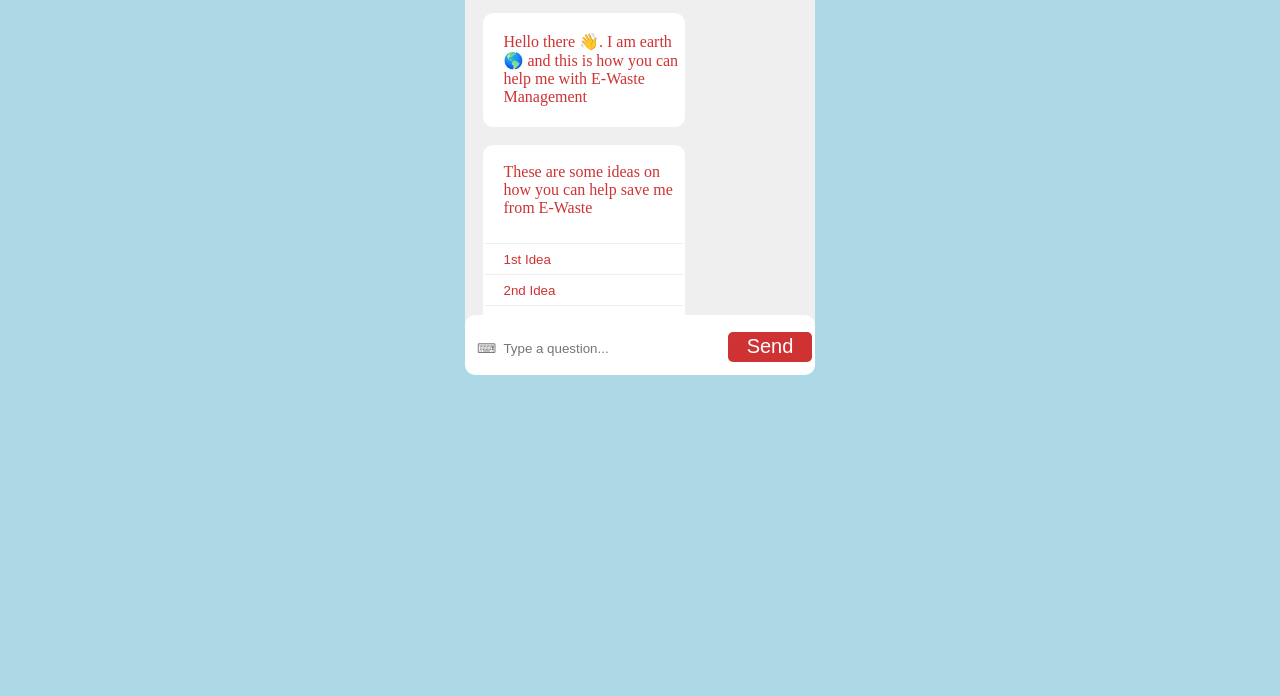
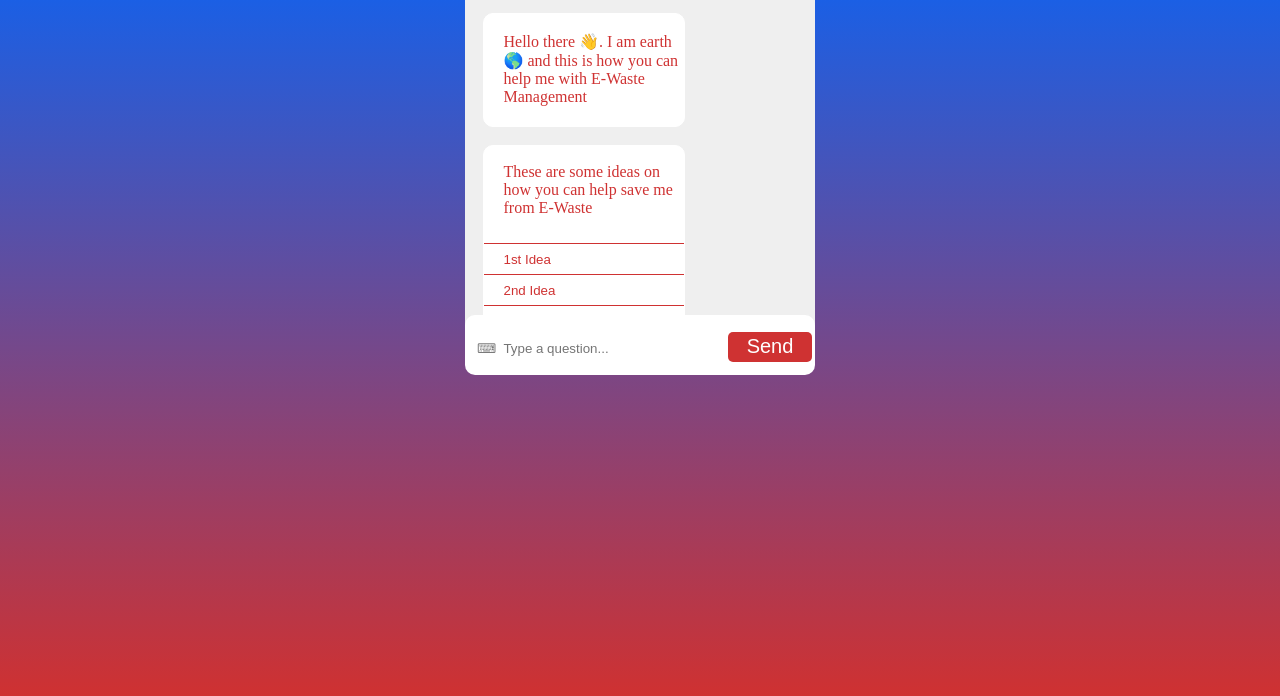
Before and after one commit to neev0511/chatterbox, a plain HTML site: page index.html in a window 1280 px wide. Shown: the part 104-800 px from the top of the page. Drawn offline with nearby package versions, Linux system fonts and the light colour scheme.

Commit message:
color changes

```diff
--- a/style.css
+++ b/style.css
@@ -1,6 +1,6 @@
 :root {
   /* --background-color: rgb(255, 238, 0); */
-  background-color: lightblue;
+  --background-color: white;
   /* --color1: white; */
   --color1: white;
   /* --color2: rgb(207, 50, 50); */
@@ -8,7 +8,8 @@
 }
 
 body {
-  background-color: var(--background-color);
+  background-image: linear-gradient(rgb(0, 102, 255),rgb(207, 49, 49));
+  background-attachment: fixed;
 }
 
 ::-webkit-scrollbar {
@@ -42,7 +43,8 @@ body {
 .header-chat {
   height: 13%;
   width: 100%;
-  background-color: var(--color2); border-radius: 10px;
+  background-color: var(--color2);
+  border-radius: 10px;
 }
 
 .text-chat {
@@ -60,14 +62,6 @@ body {
   background-color: var(--color2)
 }
 
-/* .line-display {
-    width: 100%;
-    height: 2%;
-    background-color: #EFEFEF;
-    border-radius: 10px;
-    margin-top: -3%;
-    margin-left: 0.3px;
-} */
 .display-chat {
   width: 100%;
   height: 80%;
@@ -148,7 +142,7 @@ body {
 .line {
   width: 100%;
   height: 1px;
-  background-color: #efefef;
+  background-color: var(--color2);
   margin-bottom: 3%;
   margin-top: 3%;
 }
```
